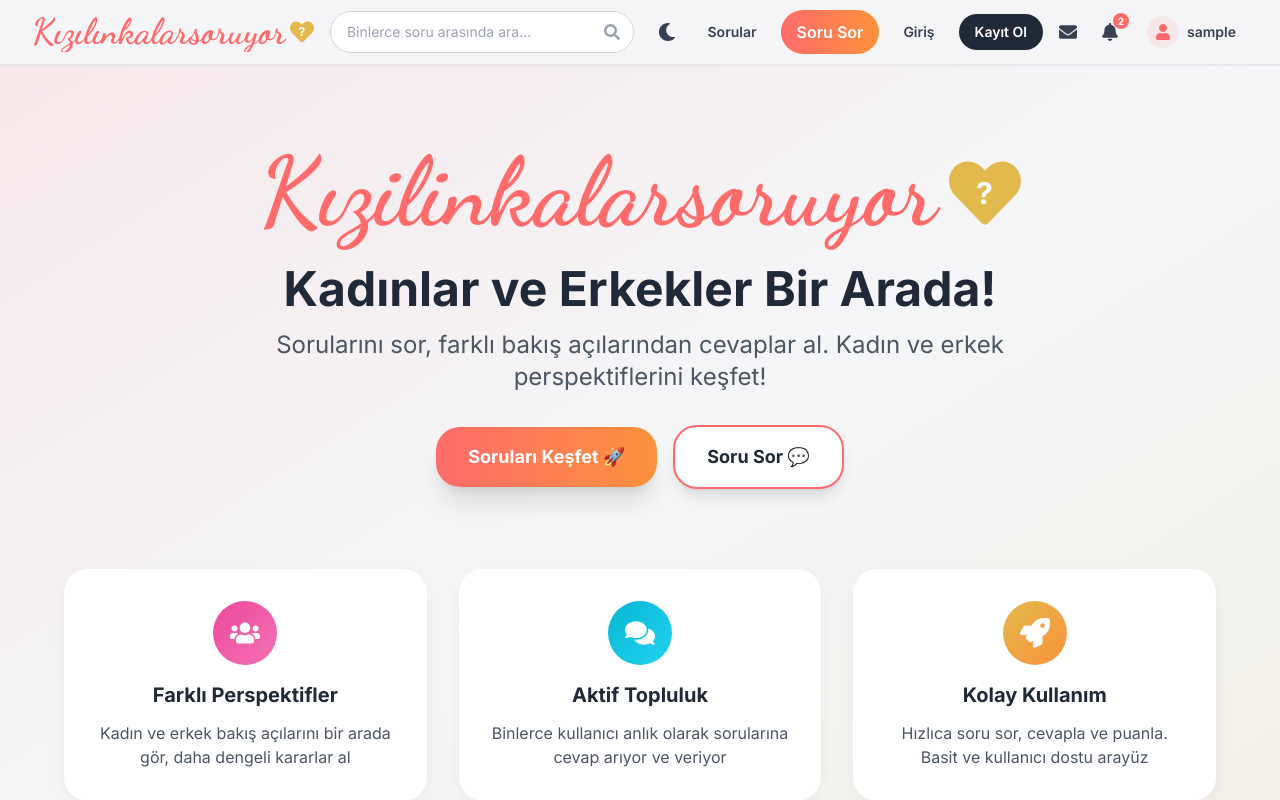
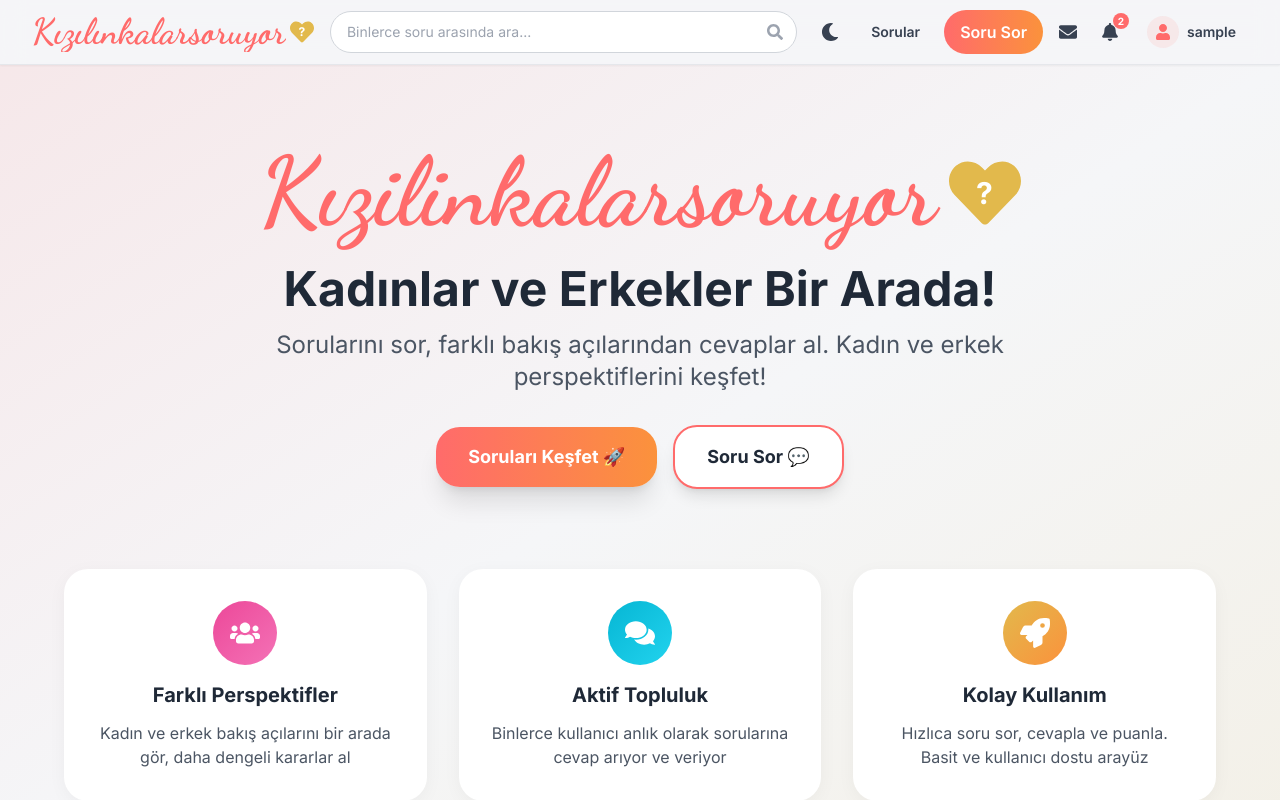
Before and after one commit to koti42/girlandguysanswer, a React (Vite) app: page / in a window 1280 px wide. Shown: the top 800 px of the page. Built offline with nearby package versions, Linux system fonts and the light colour scheme; sample sign-in values are in the browser's storage.

Commit message:
fix: Hide duplicate Login/Register buttons in Header when authenticated

```diff
--- a/src/components/Header.jsx
+++ b/src/components/Header.jsx
@@ -135,7 +135,9 @@ const Header = ({ onSearch }) => {
                             <span className="sm:hidden">+</span>
                         </Link>
 
-                        {/* Desktop Auth Buttons */}
+                        {/* Desktop Auth Buttons - Only show if NOT authenticated */}
+                        {!isAuthenticated && (
+                            <>
                                 <Link to="/login" className="hidden lg:block">
                                     <button className="text-gray-700 dark:text-gray-300 font-semibold py-2 px-4 rounded-2xl hover:bg-gray-100 dark:hover:bg-gray-800 transition-all text-sm">
                                         Giriş
@@ -146,6 +148,8 @@ const Header = ({ onSearch }) => {
                                         Kayıt Ol
                                     </button>
                                 </Link>
+                            </>
+                        )}
 
                         {/* Messages Button */}
                         <Link
```
Lines whose indentation alone changed are shown as unchanged.
